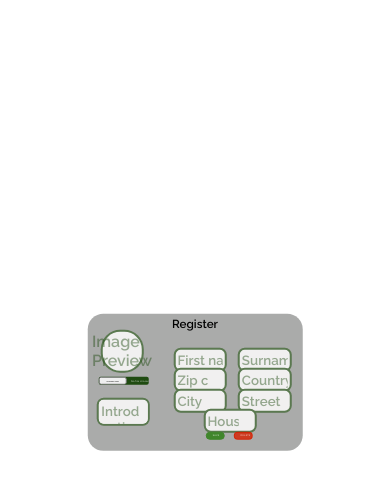
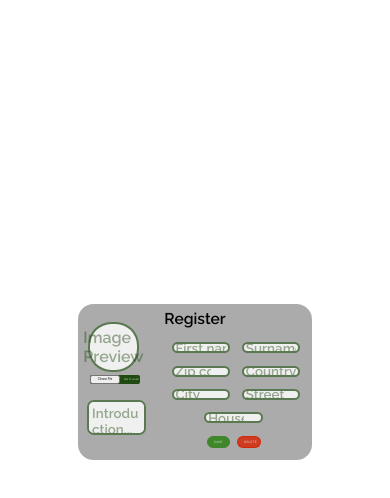
Before and after one commit to MS-Cinti/profile-editor, a plain HTML site: page frontend/index.html in a window 390 px wide. Shown: the part 40-538 px from the top of the page. Drawn offline with Linux system fonts and the light colour scheme.

Commit message:
added 1920px media queri

```diff
--- a/frontend/public/style.css
+++ b/frontend/public/style.css
@@ -1,6 +1,6 @@
 body{
+    width: 100%;
     height: 100%;
-    width: 100%;
     margin: auto;
 }
 
@@ -10,8 +10,8 @@ body{
 
 .img{
     position: absolute;
+    width: 100%;
     max-height: 100vh;
-    width: 100%;
     object-fit: cover;
     opacity: 0.9;
 }
@@ -26,7 +26,6 @@ body{
     height: 35vw;
     width: 55vw;
     border-radius: 4vw;
-    /*max-width: 100vh;*/
     column-gap: 3vw;
     flex-direction: column;
     justify-content: center;
@@ -229,3 +228,57 @@ input{
     opacity: 0.9;
     box-shadow: 0 12px 16px 0 rgba(0,0,0,0.24),0 17px 50px 0 rgba(0,0,0,0.19);
 }
+
+@media screen and (max-width: 1920px) {
+
+    #imageChooser{
+        font-size: 0.7vw;
+    }
+
+    .flex-container{
+        height: 40vw;
+        width: 60vw;
+    }
+
+    h1{
+        font-size: 4vw;
+    }
+
+    input{
+        height: 7%;
+    }
+
+    #form #imageChooser{
+        height: auto;
+    }
+
+    .image-preview{
+        height: 12vw;
+        width: 12vw;
+        border-radius: 6vw;
+    }
+
+    #intr{
+        height: 9vw;
+    }
+
+    .saveButton{
+        height: 3vw;
+        width: 6vw;
+        font-size: 0.8vw;
+    }
+
+    .deleteButton{
+        height: 3vw;
+        width: 6vw;
+        font-size: 0.8vw;
+    }
+}
+
+@media screen and (max-width: 1440px) {
+
+}
+
+@media screen and (max-width: 600px) {
+
+}
```
